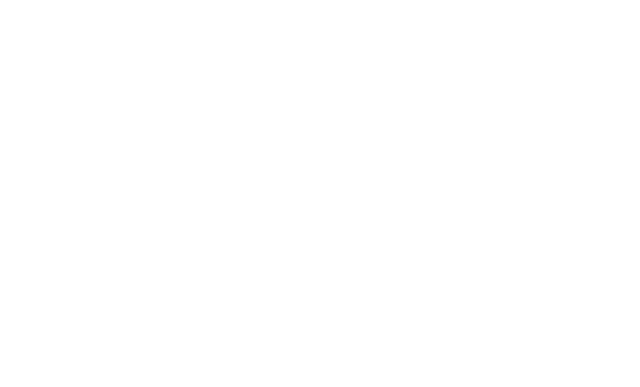
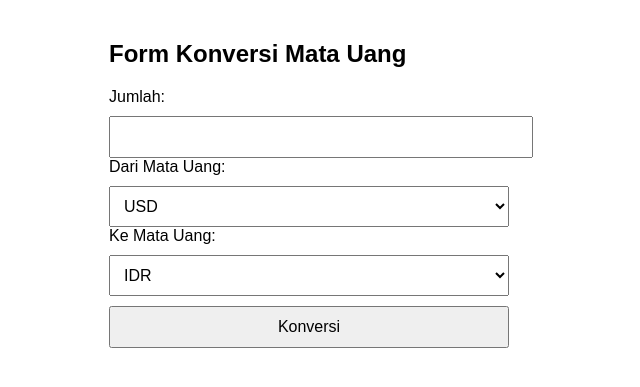
Before and after one commit to razwafw/currency-converter, a plain HTML site: page index.html in a window 1280 px wide. Shown: the whole page, without its empty margins (331-971 px from the left). Drawn offline with Linux system fonts and the light colour scheme.

Commit message:
create index page

```diff
--- a/index.html
+++ b/index.html
@@ -1,17 +1,76 @@
 <!DOCTYPE html>
-<html lang="en">
+<html lang="id">
+<head>
+  <meta charset="UTF-8">
+  <title>Konversi Mata Uang</title>
+  <style>
+    body {
+      font-family: Arial, sans-serif;
+      padding: 20px;
+      max-width: 400px;
+      margin: auto;
+    }
 
-<head>
-    <meta charset="UTF-8">
-    <meta
-        name="viewport"
-        content="width=device-width, initial-scale=1.0"
-    >
-    <title>Web Konversi Mata Uang</title>
+    input, select, button {
+      margin-top: 10px;
+      width: 100%;
+      padding: 10px;
+      font-size: 1em;
+    }
+
+    #result {
+      margin-top: 15px;
+      font-weight: bold;
+    }
+  </style>
 </head>
+<body>
+  <h2>Form Konversi Mata Uang</h2>
+  <form id="currencyForm" onsubmit="convertCurrency(event)">
+    <label for="amount">Jumlah:</label>
+    <input type="number" id="amount" name="amount" required>
 
-<body>
+    <label for="from">Dari Mata Uang:</label>
+    <select id="from" name="from">
+      <option value="USD">USD</option>
+      <option value="IDR">IDR</option>
+      <option value="EUR">EUR</option>
+    </select>
 
+    <label for="to">Ke Mata Uang:</label>
+    <select id="to" name="to">
+      <option value="IDR">IDR</option>
+      <option value="USD">USD</option>
+      <option value="EUR">EUR</option>
+    </select>
+
+    <button type="submit">Konversi</button>
+  </form>
+
+  <div id="result"></div>
+
+  <script>
+    const rates = {
+      USD: { IDR: 15700, EUR: 0.92 },
+      IDR: { USD: 1/15700, EUR: 0.000058 },
+      EUR: { USD: 1.09, IDR: 17200 }
+    };
+
+    function convertCurrency(event) {
+      event.preventDefault();
+      const amount = parseFloat(document.getElementById('amount').value);
+      const from = document.getElementById('from').value;
+      const to = document.getElementById('to').value;
+
+      if (from === to) {
+        document.getElementById('result').textContent = `Hasil: ${amount.toFixed(2)} ${to}`;
+        return;
+      }
+
+      const rate = rates[from][to];
+      const result = amount * rate;
+      document.getElementById('result').textContent = `Hasil: ${result.toFixed(2)} ${to}`;
+    }
+  </script>
 </body>
-
 </html>
```
